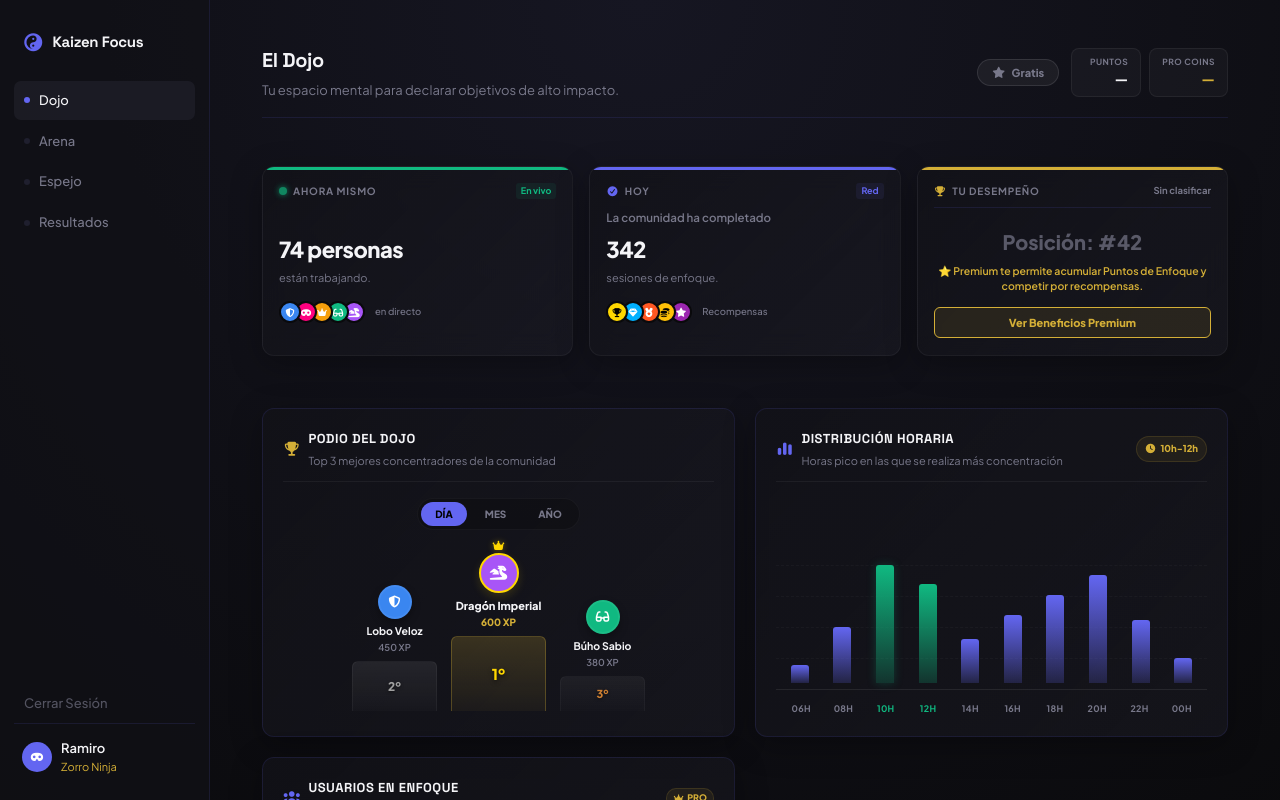
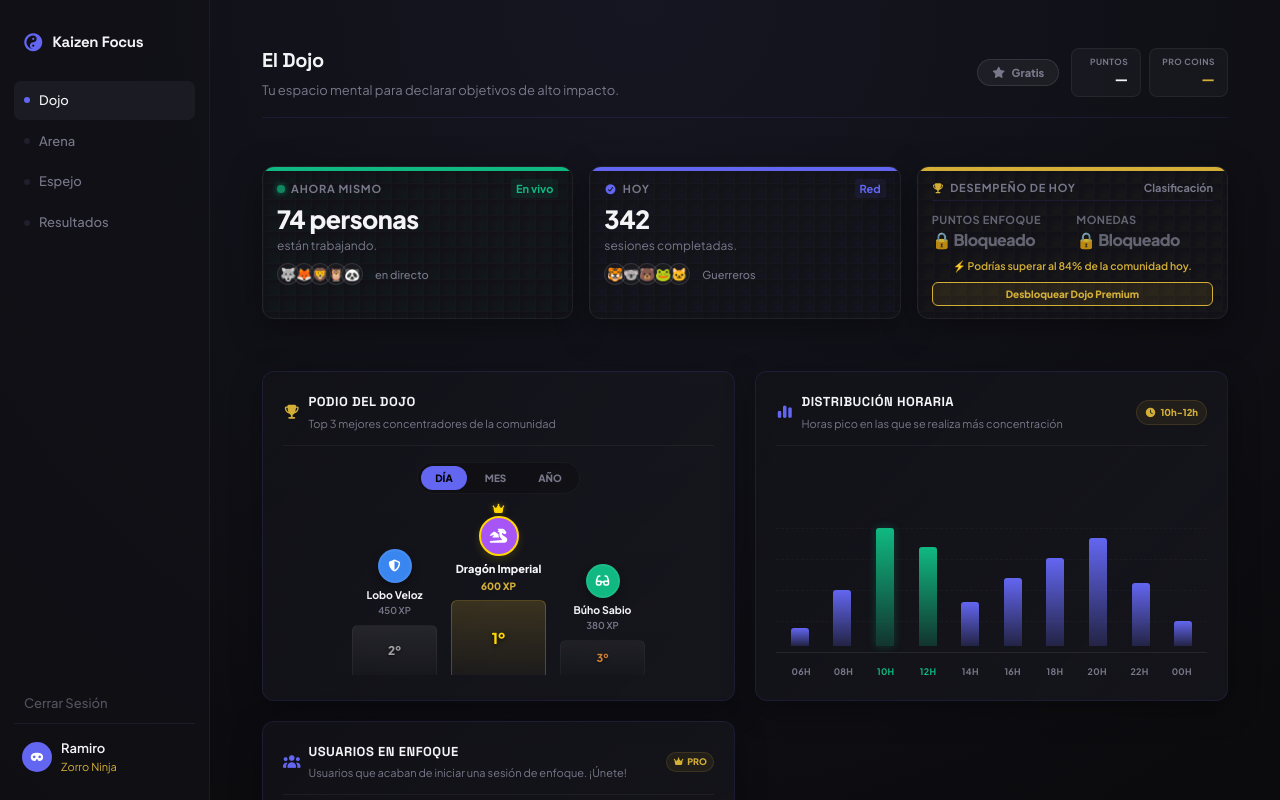
Before and after one commit to rbahena/ProcrastinaComoUnPro, an Angular app: page /home in a window 1280 px wide. Shown: the top 800 px of the page. Built offline with nearby package versions, Linux system fonts and the light colour scheme.

Commit message:
card primeras

```diff
--- a/src/app/pages/home/home.css
+++ b/src/app/pages/home/home.css
@@ -333,20 +333,26 @@
 }
 
 /* ===== NEW PREMIUM METRIC CARDS ===== */
+/* ===== NEW PREMIUM METRIC CARDS ===== */
 .metric-card-premium {
-  background: linear-gradient(135deg, rgba(18, 18, 24, 0.8) 0%, rgba(30, 30, 39, 0.45) 100%);
+  background-color: rgba(18, 18, 24, 0.95);
+  background-image:
+    linear-gradient(rgba(255, 255, 255, 0.02) 1px, transparent 1px),
+    linear-gradient(90deg, rgba(255, 255, 255, 0.02) 1px, transparent 1px);
+  background-size: 16px 16px;
   backdrop-filter: blur(12px);
   -webkit-backdrop-filter: blur(12px);
-  border: 1px solid rgba(255, 255, 255, 0.05);
+  border: 1px solid rgba(255, 255, 255, 0.06);
   border-radius: 12px;
-  padding: 16px;
+  padding: 12px 14px; /* Made cards smaller */
   display: flex;
   flex-direction: column;
-  gap: 6px;
+  gap: 4px; /* Tighter gap */
   position: relative;
   overflow: hidden;
-  transition: all 0.3s cubic-bezier(0.25, 0.8, 0.25, 1);
-  box-shadow: 0 8px 32px rgba(0, 0, 0, 0.3);
+  transition: all 0.4s cubic-bezier(0.16, 1, 0.3, 1);
+  box-shadow: 0 10px 35px rgba(0, 0, 0, 0.4);
+  z-index: 1;
 }
 
 .metric-card-premium::before {
@@ -355,14 +361,66 @@
   top: 0;
   left: 0;
   width: 100%;
-  height: 3px;
+  height: 4px;
   background: var(--card-accent, var(--accent));
+  z-index: 3;
+}
+
+/* Made text inside cards slightly larger */
+.metric-card-premium .card-title-text {
+  font-size: 11px !important;
+}
+
+.metric-card-premium .card-large-value {
+  font-size: 25px !important;
+  font-weight: 900;
+  color: var(--text);
+  line-height: 1.1;
+  margin-top: 4px;
+  letter-spacing: -0.5px;
+}
+
+.metric-card-premium .card-sub-desc {
+  font-size: 12px !important;
+  color: var(--muted);
+  line-height: 1.3;
+}
+
+/* Background glowing orb shapes and accents */
+.metric-card-premium.card-focused-now {
+  --card-accent-rgb: 16, 185, 129;
+  background-image:
+    radial-gradient(circle at 85% 85%, rgba(16, 185, 129, 0.05) 0%, transparent 65%),
+    linear-gradient(rgba(255, 255, 255, 0.015) 1px, transparent 1px),
+    linear-gradient(90deg, rgba(255, 255, 255, 0.015) 1px, transparent 1px);
+}
+
+.metric-card-premium.card-objectives-done {
+  --card-accent-rgb: 99, 102, 241;
+  background-image:
+    radial-gradient(circle at 85% 85%, rgba(99, 102, 241, 0.05) 0%, transparent 65%),
+    linear-gradient(rgba(255, 255, 255, 0.015) 1px, transparent 1px),
+    linear-gradient(90deg, rgba(255, 255, 255, 0.015) 1px, transparent 1px);
+}
+
+.metric-card-premium.card-user-rank {
+  --card-accent-rgb: 212, 175, 55;
+  background-image:
+    radial-gradient(circle at 85% 85%, rgba(212, 175, 55, 0.04) 0%, transparent 65%),
+    linear-gradient(rgba(255, 255, 255, 0.015) 1px, transparent 1px),
+    linear-gradient(90deg, rgba(255, 255, 255, 0.015) 1px, transparent 1px);
 }
 
 .metric-card-premium:hover {
   transform: translateY(-5px);
-  border-color: rgba(99, 102, 241, 0.25);
-  box-shadow: 0 16px 48px rgba(0, 0, 0, 0.4), 0 0 20px rgba(99, 102, 241, 0.08);
+  border-color: rgba(var(--card-accent-rgb, 99, 102, 241), 0.35);
+  box-shadow: 0 15px 35px rgba(0, 0, 0, 0.45), 0 0 20px rgba(var(--card-accent-rgb, 99, 102, 241), 0.1);
+}
+
+/* Float content above shapes and patterns */
+.metric-card-premium > * {
+  position: relative;
+  z-index: 2;
 }
 
 /* Breathing status dot animation */
@@ -406,6 +464,7 @@
   margin-left: -8px;
   font-size: 9px;
   cursor: pointer;
+  position: relative; /* Enabled positioning for tooltip */
   transition: all 0.25s cubic-bezier(0.4, 0, 0.2, 1);
   animation: slideInAvatar 0.6s cubic-bezier(0.34, 1.56, 0.64, 1) forwards;
   opacity: 0;
@@ -415,9 +474,48 @@
   margin-left: 0;
 }
 
+/* Tooltip container style */
+.avatar-tooltip {
+  position: absolute;
+  bottom: 135%;
+  left: 50%;
+  transform: translateX(-50%) translateY(4px);
+  background: rgba(10, 10, 14, 0.95);
+  backdrop-filter: blur(8px);
+  -webkit-backdrop-filter: blur(8px);
+  border: 1px solid rgba(255, 255, 255, 0.1);
+  color: #ffffff;
+  padding: 4px 8px;
+  border-radius: 6px;
+  font-size: 10px;
+  font-weight: 700;
+  white-space: nowrap;
+  pointer-events: none;
+  opacity: 0;
+  transition: all 0.2s cubic-bezier(0.4, 0, 0.2, 1);
+  box-shadow: 0 4px 12px rgba(0, 0, 0, 0.5);
+  z-index: 100;
+}
+
+.avatar-tooltip::after {
+  content: '';
+  position: absolute;
+  top: 100%;
+  left: 50%;
+  transform: translateX(-50%);
+  border-width: 4px;
+  border-style: solid;
+  border-color: rgba(10, 10, 14, 0.95) transparent transparent transparent;
+}
+
 .avatar-stack-item:hover {
-  transform: translateY(-5px) scale(1.2);
-  z-index: 10 !important;
+  transform: translateY(-5px) scale(1.4) !important; /* Grow larger */
+  z-index: 100 !important;
+}
+
+.avatar-stack-item:hover .avatar-tooltip {
+  opacity: 1;
+  transform: translateX(-50%) translateY(0);
 }
 
 @keyframes slideInAvatar {
--- a/src/app/pages/home/home.html
+++ b/src/app/pages/home/home.html
@@ -84,156 +84,160 @@
   <div style="display: grid; grid-template-columns: repeat(auto-fit, minmax(180px, 1fr)); gap: 16px; margin-top: 20px;">
 
     <!-- CARD 1: Personas Enfocadas -->
-    <div class="metric-card-premium" style="--card-accent: var(--green);">
+    <div class="metric-card-premium card-focused-now" style="--card-accent: var(--green);">
       <div style="display: flex; align-items: center; justify-content: space-between;">
         <div style="display: flex; align-items: center; gap: 6px;">
           <span class="pulse-green-dot"></span>
-          <span style="font-size: 10px; color: var(--muted); font-weight: 700; text-transform: uppercase; letter-spacing: 0.8px;">Ahora mismo</span>
+          <span class="card-title-text" style="color: var(--muted); font-weight: 700; text-transform: uppercase; letter-spacing: 0.8px;">Ahora mismo</span>
         </div>
-        <span style="font-size: 9px; color: var(--green); font-weight: 700; background: rgba(16, 185, 129, 0.08); padding: 1px 5px; border-radius: 3px;">En vivo</span>
+        <span class="card-title-text" style="color: var(--green); font-weight: 700; background: rgba(16, 185, 129, 0.08); padding: 1px 5px; border-radius: 3px;">En vivo</span>
       </div>
 
-      <!-- Fila de espacio invisible para alinear perfectamente con el texto de la tarjeta 2 -->
-      <div style="font-size: 11.5px; color: var(--muted); margin-top: 4px; font-weight: 600; visibility: hidden; user-select: none;">Alineación</div>
-
-      <div style="font-size: 22px; font-weight: 900; color: var(--text); line-height: 1.2; margin-top: 2px; letter-spacing: -0.5px;">
+      <div class="card-large-value">
         {{ liveFocusedUsersCount() }} personas
       </div>
-      <div style="font-size: 11px; color: var(--muted); margin-top: 1px;">están trabajando.</div>
+      <div class="card-sub-desc">están trabajando.</div>
 
-      <!-- Avatares de Animales Ninja Apilados -->
-      <div class="avatar-stack-container" style="margin-top: 8px;">
+      <!-- Avatares de Animales Ninja Apilados (Solo animales) -->
+      <div class="avatar-stack-container" style="margin-top: 6px;">
         <div class="avatar-stack-list">
-          <div class="avatar-stack-item" style="background: #3a86f0; width: 22px; height: 22px; font-size: 9px;" title="Lobo Samurai (Enfocado)">
-            <i class="fa-solid fa-shield-halved"></i>
+          <div class="avatar-stack-item" style="background: rgba(255,255,255,0.03); border: 1px solid rgba(255,255,255,0.1); width: 22px; height: 22px; font-size: 13px; display: flex; align-items: center; justify-content: center;">
+            🐺
+            <span class="avatar-tooltip">Lobo Samurai</span>
           </div>
-          <div class="avatar-stack-item" style="background: #ff007f; width: 22px; height: 22px; font-size: 9px; margin-left: -6px;" title="Zorro Ninja (Enfocado)">
-            <i class="fa-solid fa-mask"></i>
+          <div class="avatar-stack-item" style="background: rgba(255,255,255,0.03); border: 1px solid rgba(255,255,255,0.1); width: 22px; height: 22px; font-size: 13px; margin-left: -6px; display: flex; align-items: center; justify-content: center;">
+            🦊
+            <span class="avatar-tooltip">Zorro Ninja</span>
           </div>
-          <div class="avatar-stack-item" style="background: #f59e0b; width: 22px; height: 22px; font-size: 9px; margin-left: -6px;" title="León Shogun (Enfocado)">
-            <i class="fa-solid fa-crown"></i>
+          <div class="avatar-stack-item" style="background: rgba(255,255,255,0.03); border: 1px solid rgba(255,255,255,0.1); width: 22px; height: 22px; font-size: 13px; margin-left: -6px; display: flex; align-items: center; justify-content: center;">
+            🦁
+            <span class="avatar-tooltip">León Shogun</span>
           </div>
-          <div class="avatar-stack-item" style="background: #10b981; width: 22px; height: 22px; font-size: 9px; margin-left: -6px;" title="Búho Estratega (Enfocado)">
-            <i class="fa-solid fa-glasses"></i>
+          <div class="avatar-stack-item" style="background: rgba(255,255,255,0.03); border: 1px solid rgba(255,255,255,0.1); width: 22px; height: 22px; font-size: 13px; margin-left: -6px; display: flex; align-items: center; justify-content: center;">
+            🦉
+            <span class="avatar-tooltip">Búho Estratega</span>
           </div>
-          <div class="avatar-stack-item" style="background: #a855f7; width: 22px; height: 22px; font-size: 9px; margin-left: -6px;" title="Dragón Guardián (Enfocado)">
-            <i class="fa-solid fa-dragon"></i>
+          <div class="avatar-stack-item" style="background: rgba(255,255,255,0.03); border: 1px solid rgba(255,255,255,0.1); width: 22px; height: 22px; font-size: 13px; margin-left: -6px; display: flex; align-items: center; justify-content: center;">
+            🐼
+            <span class="avatar-tooltip">Panda Ninja</span>
           </div>
         </div>
-        <span style="font-size: 9.5px; color: var(--muted); font-weight: 500; margin-left: 2px;">en directo</span>
+        <span class="card-title-text" style="color: var(--muted); font-weight: 500; margin-left: 4px;">en directo</span>
       </div>
     </div>
 
     <!-- CARD 2: Objetivos Cumplidos -->
-    <div class="metric-card-premium" style="--card-accent: var(--accent);">
+    <div class="metric-card-premium card-objectives-done" style="--card-accent: var(--accent);">
       <div style="display: flex; align-items: center; justify-content: space-between;">
         <div style="display: flex; align-items: center; gap: 6px;">
           <i class="fa-solid fa-circle-check" style="font-size: 10px; color: var(--accent);"></i>
-          <span style="font-size: 10px; color: var(--muted); font-weight: 700; text-transform: uppercase; letter-spacing: 0.8px;">Hoy</span>
+          <span class="card-title-text" style="color: var(--muted); font-weight: 700; text-transform: uppercase; letter-spacing: 0.8px;">Hoy</span>
         </div>
-        <span style="font-size: 9px; color: var(--accent); font-weight: 700; background: rgba(99, 102, 241, 0.08); padding: 1px 5px; border-radius: 3px;">Red</span>
+        <span class="card-title-text" style="color: var(--accent); font-weight: 700; background: rgba(99, 102, 241, 0.08); padding: 1px 5px; border-radius: 3px;">Red</span>
       </div>
 
-      <div style="font-size: 11.5px; color: var(--muted); margin-top: 4px; font-weight: 600;">La comunidad ha completado</div>
-
-      <div style="font-size: 22px; font-weight: 900; color: var(--text); line-height: 1.2; margin-top: 2px; letter-spacing: -0.5px;">
+      <div class="card-large-value">
         {{ liveCompletedObjectivesToday() }}
       </div>
-      <div style="font-size: 11px; color: var(--muted); margin-top: 1px;">sesiones de enfoque.</div>
+      <div class="card-sub-desc">sesiones completadas.</div>
 
-      <!-- Iconos de Recompensa Apilados -->
-      <div class="avatar-stack-container" style="margin-top: 8px;">
+      <!-- Iconos de Recompensa (Solo animales) -->
+      <div class="avatar-stack-container" style="margin-top: 6px;">
         <div class="avatar-stack-list">
-          <div class="avatar-stack-item" style="background: #ffd700; color: #000; width: 22px; height: 22px; font-size: 9px;" title="Copas de Oro ganadas">
-            <i class="fa-solid fa-trophy"></i>
+          <div class="avatar-stack-item" style="background: rgba(255,255,255,0.03); border: 1px solid rgba(255,255,255,0.1); width: 22px; height: 22px; font-size: 13px; display: flex; align-items: center; justify-content: center;">
+            🐯
+            <span class="avatar-tooltip">Tigre Guerrero</span>
           </div>
-          <div class="avatar-stack-item" style="background: #00b0ff; width: 22px; height: 22px; font-size: 9px; margin-left: -6px;" title="Diamantes de concentración">
-            <i class="fa-solid fa-gem"></i>
+          <div class="avatar-stack-item" style="background: rgba(255,255,255,0.03); border: 1px solid rgba(255,255,255,0.1); width: 22px; height: 22px; font-size: 13px; margin-left: -6px; display: flex; align-items: center; justify-content: center;">
+            🐨
+            <span class="avatar-tooltip">Koala Sabio</span>
           </div>
-          <div class="avatar-stack-item" style="background: #ff5722; width: 22px; height: 22px; font-size: 9px; margin-left: -6px;" title="Medallas al mérito">
-            <i class="fa-solid fa-medal"></i>
+          <div class="avatar-stack-item" style="background: rgba(255,255,255,0.03); border: 1px solid rgba(255,255,255,0.1); width: 22px; height: 22px; font-size: 13px; margin-left: -6px; display: flex; align-items: center; justify-content: center;">
+            🐻
+            <span class="avatar-tooltip">Oso Foco</span>
           </div>
-          <div class="avatar-stack-item" style="background: #ffc107; color: #000; width: 22px; height: 22px; font-size: 9px; margin-left: -6px;" title="Monedas de honor acumuladas">
-            <i class="fa-solid fa-coins"></i>
+          <div class="avatar-stack-item" style="background: rgba(255,255,255,0.03); border: 1px solid rgba(255,255,255,0.1); width: 22px; height: 22px; font-size: 13px; margin-left: -6px; display: flex; align-items: center; justify-content: center;">
+            🐸
+            <span class="avatar-tooltip">Rana Productiva</span>
           </div>
-          <div class="avatar-stack-item" style="background: #9c27b0; width: 22px; height: 22px; font-size: 9px; margin-left: -6px;" title="Estrellas de constancia">
-            <i class="fa-solid fa-star"></i>
+          <div class="avatar-stack-item" style="background: rgba(255,255,255,0.03); border: 1px solid rgba(255,255,255,0.1); width: 22px; height: 22px; font-size: 13px; margin-left: -6px; display: flex; align-items: center; justify-content: center;">
+            🐱
+            <span class="avatar-tooltip">Gato Constante</span>
           </div>
         </div>
-        <span style="font-size: 9.5px; color: var(--muted); font-weight: 500; margin-left: 2px;">Recompensas</span>
+        <span class="card-title-text" style="color: var(--muted); font-weight: 500; margin-left: 4px;">Guerreros</span>
       </div>
     </div>
 
     <!-- CARD 3: Ranking Global / Tu Desempeño (Dinámico Premium vs Free) -->
-    <div class="metric-card-premium" style="--card-accent: var(--yellow); padding: 16px; min-height: 190px; display: flex; flex-direction: column; justify-content: space-between;">
+    <div class="metric-card-premium card-user-rank" style="--card-accent: var(--yellow); min-height: 145px; display: flex; flex-direction: column; justify-content: space-between;">
 
       <!-- CABECERA -->
-      <div style="display: flex; align-items: center; justify-content: space-between; border-bottom: 1px solid var(--border); padding-bottom: 8px;">
+      <div style="display: flex; align-items: center; justify-content: space-between; border-bottom: 1px solid var(--border); padding-bottom: 4px;">
         <div style="display: flex; align-items: center; gap: 6px;">
           <i class="fa-solid fa-trophy" style="font-size: 10px; color: var(--yellow);"></i>
-          <span style="font-size: 10px; color: var(--muted); font-weight: 700; text-transform: uppercase; letter-spacing: 0.8px;">Tu Desempeño</span>
+          <span class="card-title-text" style="color: var(--muted); font-weight: 700; text-transform: uppercase; letter-spacing: 0.8px;">Desempeño de Hoy</span>
         </div>
-        <span style="font-size: 9.5px; color: var(--yellow); font-weight: 700;" *ngIf="membership.isPremium()">
+        <span class="card-title-text" style="color: var(--yellow); font-weight: 700;" *ngIf="membership.isPremium()">
           Top {{ 100 - percentageBeaten() }}%
         </span>
-        <span style="font-size: 9.5px; color: var(--muted); font-weight: 700;" *ngIf="!membership.isPremium()">
-          Sin clasificar
+        <span class="card-title-text" style="color: var(--muted); font-weight: 700;" *ngIf="!membership.isPremium()">
+          Clasificación
         </span>
       </div>
 
       <!-- VISTA GRATUITA: RANKING DUMMY CON INVITACIÓN PREMIUM -->
-      <div *ngIf="!membership.isPremium()" style="display: flex; flex-direction: column; gap: 10px; margin-top: 8px; flex: 1; justify-content: center;">
-        <div style="text-align: center; padding: 4px 0;">
-          <div style="font-size: 20px; font-weight: 900; color: var(--muted); opacity: 0.7;">
-            Posición: #42
+      <div *ngIf="!membership.isPremium()" style="display: flex; flex-direction: column; gap: 6px; margin-top: 6px; flex: 1; justify-content: center;">
+        <div style="display: grid; grid-template-columns: 1fr 1fr; gap: 8px; opacity: 0.8;">
+          <!-- Puntos por Enfoque -->
+          <div style="display: flex; flex-direction: column; gap: 2px;">
+            <span class="card-title-text" style="color: var(--muted); font-weight: 700; text-transform: uppercase; letter-spacing: 0.5px;">Puntos Enfoque</span>
+            <span class="card-large-value" style="font-size: 16px !important; margin-top: 0; color: var(--muted);">🔒 Bloqueado</span>
           </div>
-          <p style="font-size: 10.5px; color: var(--yellow); margin: 6px 0 0 0; line-height: 1.4; font-weight: 600;">
-            ⭐ Premium te permite acumular Puntos de Enfoque y competir por recompensas.
+
+          <!-- Recompensa Monedas -->
+          <div style="display: flex; flex-direction: column; gap: 2px;">
+            <span class="card-title-text" style="color: var(--muted); font-weight: 700; text-transform: uppercase; letter-spacing: 0.5px;">Monedas</span>
+            <span class="card-large-value" style="font-size: 16px !important; margin-top: 0; color: var(--muted);">🔒 Bloqueado</span>
+          </div>
+        </div>
+
+        <div style="text-align: center; margin-top: 4px;">
+          <p class="card-sub-desc" style="color: var(--yellow); margin: 0; font-weight: 600; font-size: 10.5px !important;">
+            ⚡ Podrías superar al {{ percentageBeaten() }}% de la comunidad hoy.
           </p>
         </div>
 
         <button (click)="showPaywallModal.set(true)"
-                style="border: none; background: rgba(212,175,55,0.1); border: 1px solid var(--yellow); border-radius: 6px; padding: 8px; color: var(--yellow); font-size: 11px; font-weight: 800; cursor: pointer; transition: all 0.2s;"
+                style="border: none; background: rgba(212,175,55,0.1); border: 1px solid var(--yellow); border-radius: 6px; padding: 5px; color: var(--yellow); font-size: 10px; font-weight: 800; cursor: pointer; transition: all 0.2s; width: 100%; margin-top: 4px;"
                 onmouseover="this.style.background='rgba(212,175,55,0.18)'"
                 onmouseout="this.style.background='rgba(212,175,55,0.1)'">
-          Ver Beneficios Premium
+          Desbloquear Dojo Premium
         </button>
       </div>
 
       <!-- VISTA PREMIUM: ESTADÍSTICAS DETALLADAS DE COMPETENCIA -->
-      <div *ngIf="membership.isPremium()" style="display: grid; grid-template-columns: 1fr 1fr; gap: 10px; margin-top: 10px; flex: 1;">
+      <div *ngIf="membership.isPremium()" style="display: grid; grid-template-columns: 1fr 1fr; gap: 8px; margin-top: 6px; flex: 1;">
 
-        <!-- Posición Actual -->
+        <!-- Puntos por Enfoque -->
         <div style="display: flex; flex-direction: column; gap: 2px;">
-          <span style="font-size: 8.5px; color: var(--muted); font-weight: 700; text-transform: uppercase; letter-spacing: 0.5px;">Posición</span>
-          <div style="display: flex; align-items: center; gap: 6px;">
-            <span style="font-size: 18px; font-weight: 900; color: var(--text);">#{{ rankingPosition() }}</span>
-            <span style="font-size: 9px; color: var(--green); font-weight: 800; display: inline-flex; align-items: center; gap: 1px;"
-                  *ngIf="membership.focusPoints() >= 30"
-                  title="Posiciones ascendidas">
-              <i class="fa-solid fa-arrow-trend-up"></i>
-              <span>{{ Math.floor(membership.focusPoints() / 30) }}</span>
-            </span>
-          </div>
+          <span class="card-title-text" style="color: var(--muted); font-weight: 700; text-transform: uppercase; letter-spacing: 0.5px;">Puntos Enfoque</span>
+          <span class="card-large-value" style="font-size: 20px !important; margin-top: 0; color: var(--green);">+{{ membership.focusPoints() }} pts</span>
         </div>
 
-        <!-- Puntos Acumulados -->
+        <!-- Recompensa Monedas -->
         <div style="display: flex; flex-direction: column; gap: 2px;">
-          <span style="font-size: 8.5px; color: var(--muted); font-weight: 700; text-transform: uppercase; letter-spacing: 0.5px;">Puntos Enfoque</span>
-          <span style="font-size: 18px; font-weight: 900; color: var(--text);">{{ membership.focusPoints() }} pts</span>
+          <span class="card-title-text" style="color: var(--muted); font-weight: 700; text-transform: uppercase; letter-spacing: 0.5px;">Monedas</span>
+          <span class="card-large-value" style="font-size: 20px !important; margin-top: 0; color: var(--yellow);">
+            <i class="fa-solid fa-coins"></i> +{{ potentialReward() }}
+          </span>
         </div>
 
-        <!-- Superado % -->
-        <div style="display: flex; flex-direction: column; gap: 2px;">
-          <span style="font-size: 8.5px; color: var(--muted); font-weight: 700; text-transform: uppercase; letter-spacing: 0.5px;">Superados</span>
-          <span style="font-size: 12.5px; font-weight: 800; color: var(--muted);">{{ percentageBeaten() }}% del Dojo</span>
-        </div>
-
-        <!-- Recompensa Potencial -->
-        <div style="display: flex; flex-direction: column; gap: 2px;">
-          <span style="font-size: 8.5px; color: var(--muted); font-weight: 700; text-transform: uppercase; letter-spacing: 0.5px;">Recompensa Pot.</span>
-          <span style="font-size: 12.5px; font-weight: 800; color: var(--yellow); display: flex; align-items: center; gap: 3px;">
-            <i class="fa-solid fa-coins"></i> {{ potentialReward() }}
+        <!-- Superado Comunidad -->
+        <div style="display: flex; flex-direction: column; gap: 2px; grid-column: span 2;">
+          <span class="card-title-text" style="color: var(--muted); font-weight: 700; text-transform: uppercase; letter-spacing: 0.5px;">Comunidad</span>
+          <span class="card-sub-desc" style="font-weight: 800; font-size: 11.5px !important; color: #ffffff;">
+            ⚡ ¡Superaste al <span style="color: var(--yellow);">{{ percentageBeaten() }}%</span> de los guerreros hoy!
           </span>
         </div>
 
```
